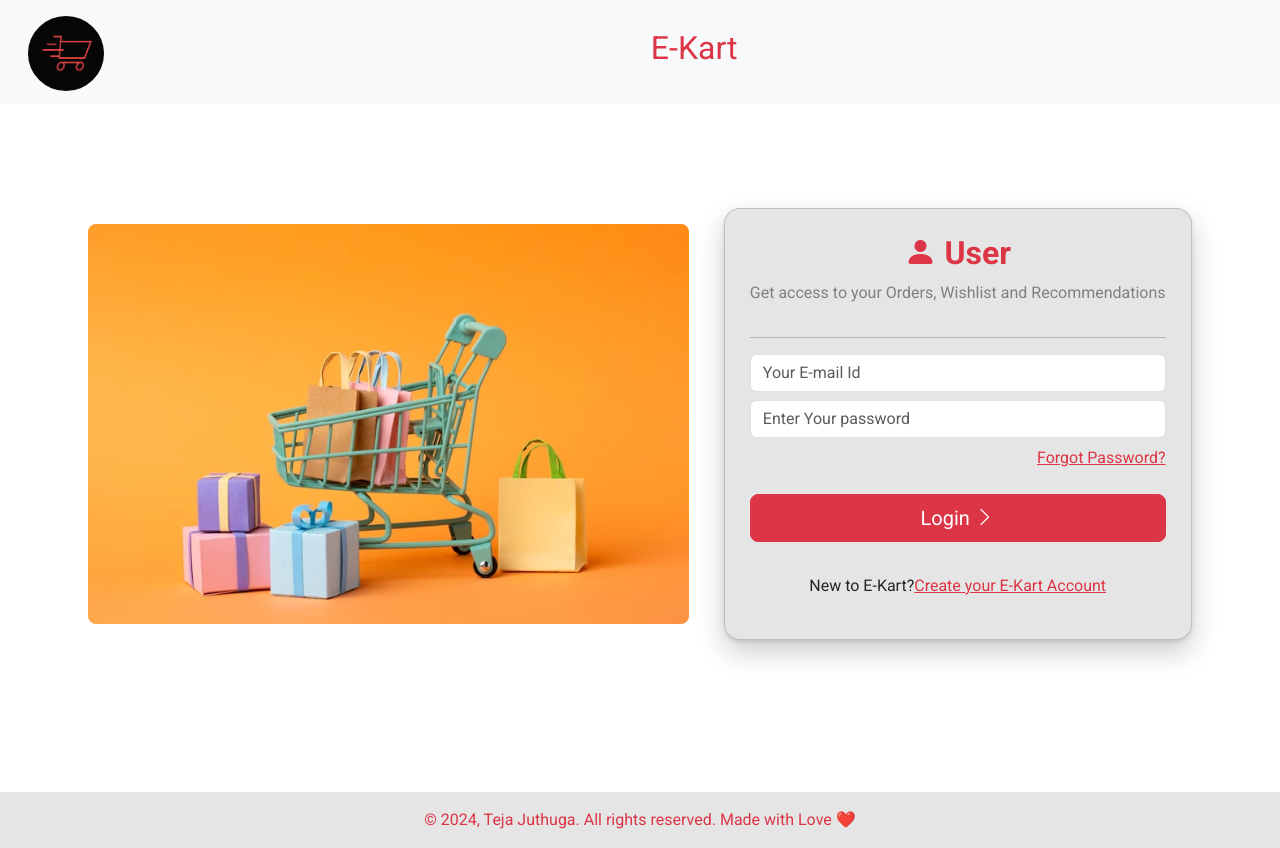
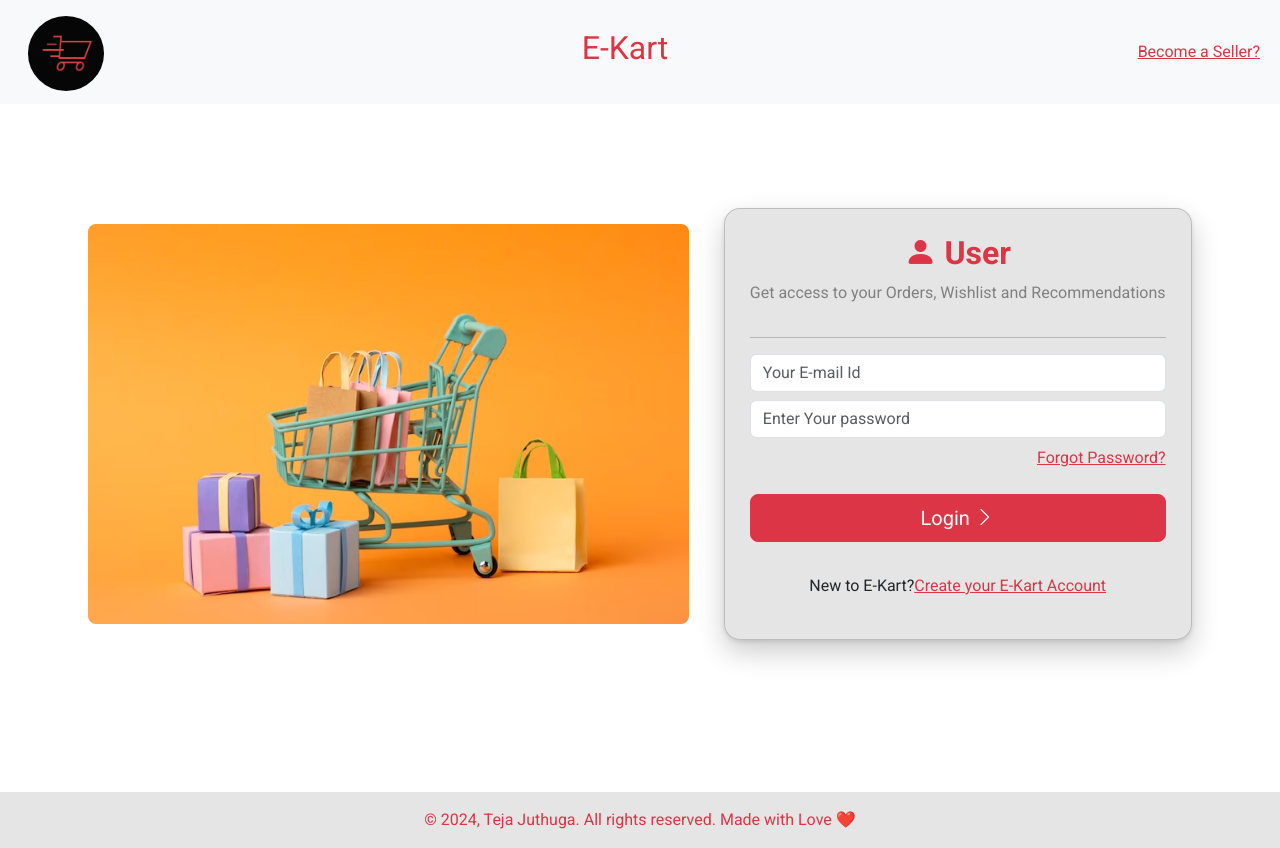
Before and after one commit to Teja-Juthuga/E_Com_App, a React (Create React App) app in the folder client/: page / in a window 1280 px wide. Built offline with nearby package versions, Linux system fonts and the light colour scheme; a web font is replaced by a local one.

Commit message:
Initialised Seller Component

```diff
--- a/client/src/App.js
+++ b/client/src/App.js
@@ -7,7 +7,7 @@ import { LoginPage } from "./components/login/loginpage";
 import { SignupPage } from "./components/signup/signupPage";
 import { AccountRecoverPage } from "./components/AccountRecover/accountrecoverpage";
 import { ProductsPage } from "./components/productspage/productspage";
-
+import { Seller } from "./components/seller/seller";
 
 export const store = createContext();
 
@@ -28,6 +28,10 @@ const router = createBrowserRouter([
   {
     path : "/Shop",
     element : <ProductsPage />
+  },
+  {
+    path : "/Seller",
+    element : <Seller/>
   }
 
 ]);
--- a/client/src/components/navbar/navbar.jsx
+++ b/client/src/components/navbar/navbar.jsx
@@ -1,3 +1,5 @@
+import { Link } from "react-router-dom"
+
 export const Navbar = () => {
     return (
         <div className="container-fluid m-0 p-0">
@@ -19,6 +21,11 @@ export const Navbar = () => {
                     <div className="m-auto">
                         <h2 className="text-danger"> E-Kart </h2>
                     </div>
+                    <div>
+                        <Link className="text-danger" to="/Seller">
+                            <p className="m-2"> Become a Seller? </p>
+                        </Link>
+                    </div>
                 </div>
             </nav>
         </header>
--- /dev/null
+++ b/client/src/components/seller/seller.jsx
@@ -0,0 +1,7 @@
+export const Seller = () => {
+    return(
+        <div>
+            <h1> Seller </h1>
+        </div>
+    )
+}
```
